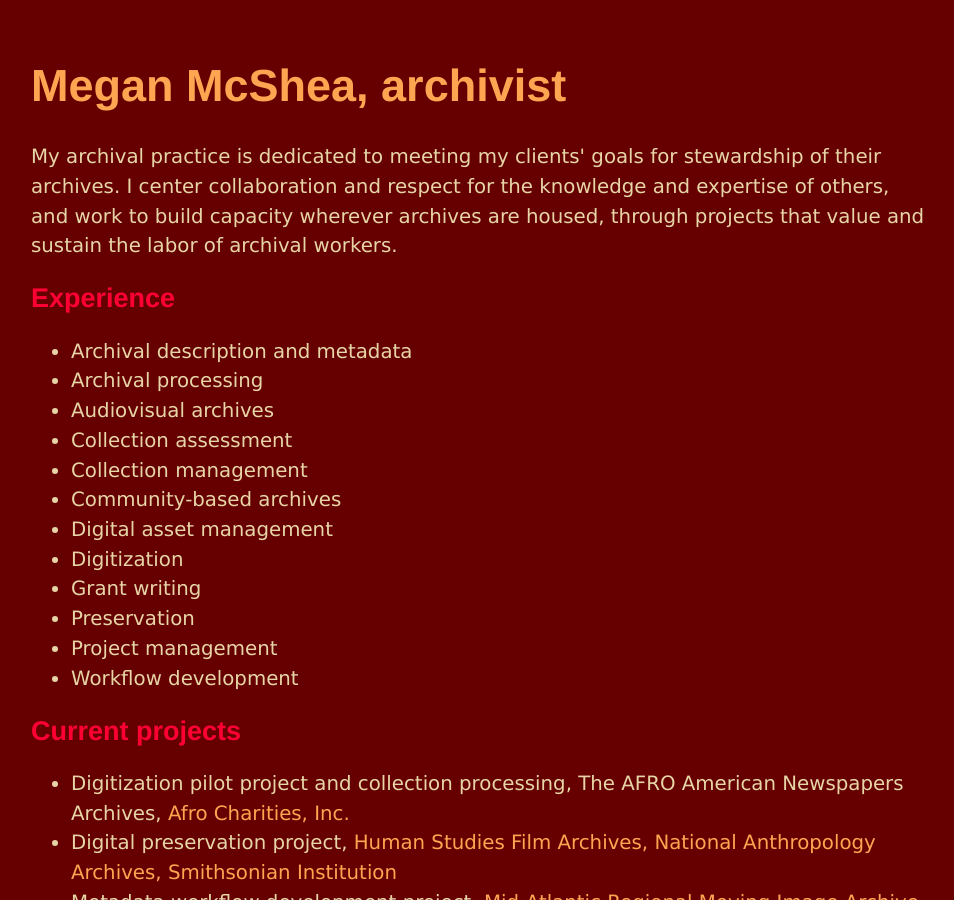
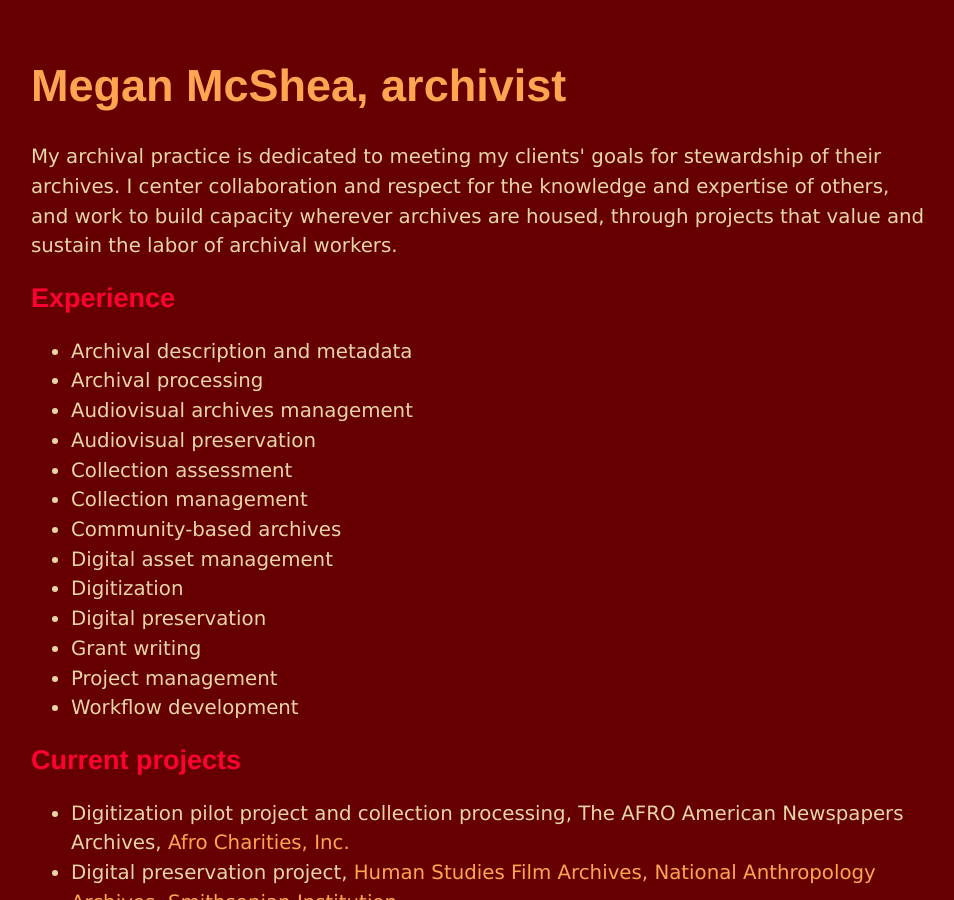
Before and after one commit to megan-mcshea/megan-mcshea.github.io, a Jekyll site: the page built from archivist.html, in a window 1280 px wide and 900 px high. Shown: the whole window, without its empty margins (161-1115 px from the left). Built offline with Jekyll 4.4.1, drawn with Linux system fonts in a browser that asks for light colours; some of the changed text lies outside the part shown.

Commit message:
Update archivist.html

```diff
--- a/archivist.html
+++ b/archivist.html
@@ -10,14 +10,15 @@ title: Megan McShea, archivist
 <ul>
 	<li>Archival description and metadata</li>
 	<li>Archival processing</li>
-	<li>Audiovisual archives</li>
+	<li>Audiovisual archives management</li>
+	<li>Audiovisual preservation</li>
 	<li>Collection assessment</li>
 	<li>Collection management</li>
 	<li>Community-based archives</li>
 	<li>Digital asset management</li>
 	<li>Digitization </li>
+	<li>Digital preservation</li>
 	<li>Grant writing</li>
-	<li>Preservation</li>
 	<li>Project management</li>
 	<li>Workflow development</li>
 	</ul>
@@ -31,7 +32,10 @@ title: Megan McShea, archivist
 	<h2>Workshops and webinars</h2>
 	<ul>
 		<li>Upcoming: <a href="https://myriadconsultants.org/maintenance-culture-events/event-two-admpb-w67x5">Baltimore Maintenance Culture Workshop</a>, Myriad Consulting, May 24-25, 2023</li>
-		<li><a href="https://www.dpoe.network/past-workshops/">Introduction to Audiovisual Assessment,</a> Digital Preservation Outreach and Education Network, May 9, 2023 (<a href="https://github.com/megan-mcshea/megan-mcshea.github.io/blob/mm-pages/AVAssessment.md">Workshop slides and links</a>) </li>
+		<li><a href="https://www.dpoe.network/past-workshops/">Introduction to Audiovisual Assessment,</a> Digital Preservation Outreach and Education Network, May 9, 2023 </li>
+		<ul>
+			<li><i><a href="https://github.com/megan-mcshea/megan-mcshea.github.io/blob/mm-pages/AVAssessment.md" target="_blank">Workshop slides and links</i></a></li>
+		</ul>
 	<li><a href="https://www2.archivists.org/prof-education/course-catalog/arrangement-and-description-of-audiovisual-materials">Arrangement and Description of Audiovisual Materials,</a> Society of American Archivists workshop, 2016 to 2023</li>
 	<li><a href="https://vimeo.com/ondemand/dacs" target="_blank">Introduction to DACS and EAD,</a> Association of Moving Image Archivists workshop, April 2022</li>
 		<ul>
```
